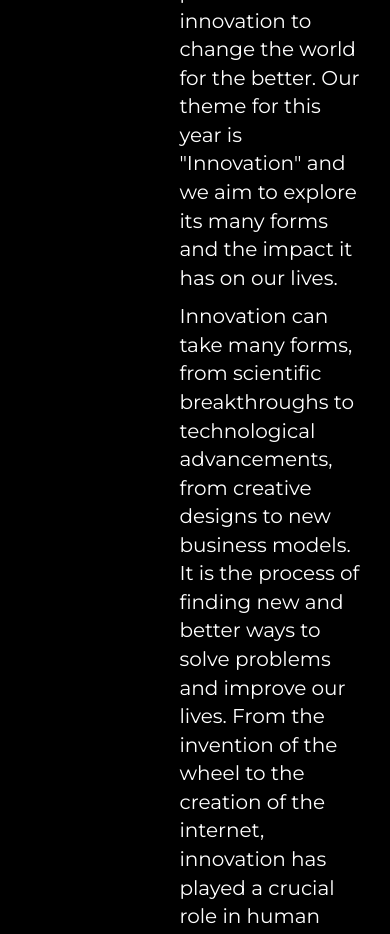
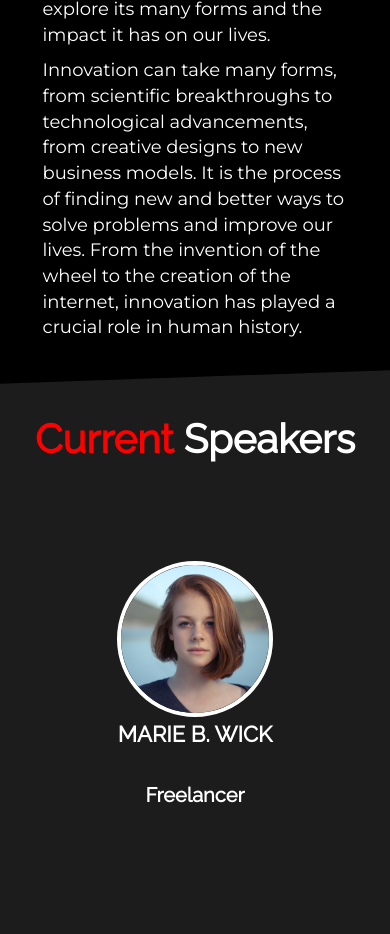
Before and after one commit to Shriyash1234/TEDxIITGandhinagar, a PHP site: page / in a window 390 px wide. Shown: the part 2768-3702 px from the top of the page. Run offline with PHP 8.4, Linux system fonts and the light colour scheme.

Commit message:
Made theme-video responsive

```diff
--- a/Assests/CSS/navbar.css
+++ b/Assests/CSS/navbar.css
@@ -23,7 +23,6 @@
 
 body {
   overflow-x: hidden;
-  padding-bottom: 20px;
   background-color: #1c1c1c;
 }
 
@@ -225,7 +224,7 @@ body {
 
 /* video section css */
 .teaser-video{
-  padding: 5vw 0;
+  padding: 5vw 0vw;
   margin-bottom: 5vw;
   background-color: #000;
   transform: skewY(-2deg);
@@ -242,12 +241,12 @@ body {
 }
 .theme{
   font-family: Montserrat;
-  font-size: 2rem;
+  font-size: 1.8rem;
   display: flex;
   flex-wrap: wrap;
   align-items: flex-start;
   align-content: center;
-  width:48vw;
+  width:45vw;
 }
 .video{
   display: flex;
@@ -364,7 +363,7 @@ body {
 .para-tab{
   font-family: Montserrat;
   padding: 2vw 3vw;
-  font-size: 2rem;
+  font-size: 1.8rem;
 }
 .about-row{
   /* width: 100vw !important; */
@@ -393,7 +392,7 @@ body {
 h2{
   font-family: Raleway,sans-serif;
   text-align: center;
-  font-size: 5.5rem;
+  font-size: 5rem;
   color: white;
   font-weight: 600;
 }
@@ -455,10 +454,10 @@ h2{
 } */
 .carousel .item h2{
   position: absolute;
-  top:15vw;
+  top:16vw;
   font-weight: 600;
   text-transform: uppercase;
-  font-size: 1.5vw;
+  font-size: 1.4vw;
   color: #fff;
   margin: 15px 0;
 }
@@ -466,7 +465,7 @@ h2{
   position: absolute;
   top:19vw;
   font-weight: 600;
-  font-size: 24px;
+  font-size: 1.3vw;
 }
 .carousel .item h4 {
     font-size: 18px;
@@ -607,7 +606,7 @@ h2{
   display: none;
   margin-top: 15vh;
   top: -80vh;
-  height: 72vh;
+  height: 75vh;
   width: 67vw;
   position: fixed;
   background-color: #1B1717;
@@ -726,10 +725,29 @@ footer a:hover {
 .footer-col {
   flex: 1;
   margin-bottom: 30px;
-  margin: 0 7%;
+  margin: 0 5%;
 }
 
 /* footer CSS complete */
+
+
+@media screen and (max-width:1300px){
+  .theme-video{
+    width:90vw;
+    margin: auto;
+  }
+  .video{
+    width:42vw;
+    padding-left: 5vw;
+  }
+  .theme{
+    width:42vw;
+  }
+  iframe{
+    width:490px;
+    height: 300px;
+  }
+}
 @media screen and (max-width:991px) {
   .nav-row{
     width:80%;
@@ -752,6 +770,22 @@ footer a:hover {
   }
   .box-message .message-box .speaker-information{
     margin-top: 2vw;
+  }
+  .theme-video{
+    flex-direction: column;
+  }
+  .video{
+    width: 100%;
+    align-items: center;
+  }
+  .theme{
+    width: 70vw;
+    margin: auto;
+    padding: 3px 3px 3px 3px;
+  }
+  iframe{
+    width:70vw;
+    height:40vw;
   }
 }
 @media screen and (max-width:768px){
@@ -788,7 +822,7 @@ footer a:hover {
     font-size: 2rem;
   }
   h2{
-    font-size: 5vw;
+    font-size: 4rem;
   }
   .nav>.nav-links{
     padding-right: 5vw !important;
@@ -830,6 +864,15 @@ footer a:hover {
   .box-message .message-box button{
     color: #fff;
   }
+  .theme{
+    width: 80vw;
+    margin: auto;
+    padding: 3px 3px 3px 3px;
+  }
+  iframe{
+    width:80vw;
+    height:50vw;
+  }
 }
 @media screen and (max-width:606px){
   .speaker-images{
@@ -847,7 +890,7 @@ footer a:hover {
     margin-bottom: 3vw;
   }
   .box-message .message-box{
-    height: 60%;
+    height: 70%;
   }
   .box-message .message-box .speaker-information{
    height: 100%;
@@ -882,13 +925,13 @@ footer a:hover {
     top:0px;
   }
   .box-message .message-box{
-    height: 75%;
+    height: 85%;
   }
   .box-message .message-box .speaker-information h2{
     padding-top: 8vw;
   }
 }
-@media screen and (max-width:390px){
+@media screen and (max-width:400px){
   .banTitle{
     width:70%;
     font-size: 3.5vw;
@@ -901,6 +944,6 @@ footer a:hover {
     top: 59vw;
   }
   .box-message .message-box{
-    height: 80%;
+    height: 90%;
   }
 }
```
